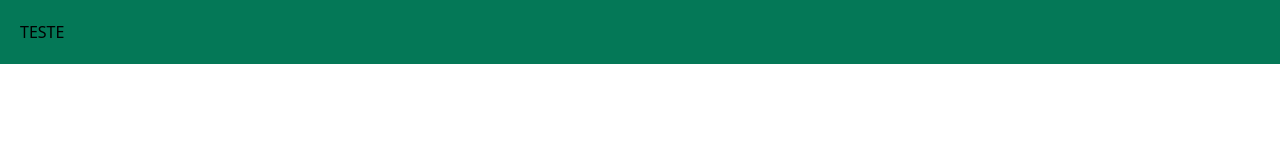
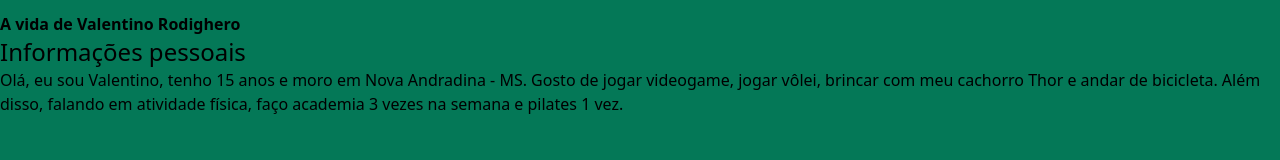
Before and after one commit to valentinorodighero/Portf-lio, a plain HTML site: page index.html in a window 1280 px wide. Drawn offline with nearby package versions, Linux system fonts and the light colour scheme.

Commit message:
testando tailwind

```diff
--- a/index.html
+++ b/index.html
@@ -6,7 +6,13 @@
     <title>Document</title>
     <link href="https://cdn.jsdelivr.net/npm/tailwindcss@2.2.19/dist/tailwind.min.css" rel="stylesheet" />
 </head>
-<body>
-    <h1 class="bg-green-700 p-5">TESTE</h1>
+<body class="bg-green-700">
+    <header class="mt-3">
+        <h1 class="text-white, text-4xl, font-bold">A vida de Valentino Rodighero</h1>
+    </header>
+    <main>
+        <h2 class="text-white, text-2xl">Informações pessoais</h2>
+        <p>Olá, eu sou Valentino, tenho 15 anos e moro em Nova Andradina - MS. Gosto de jogar videogame, jogar vôlei, brincar com meu cachorro Thor e andar de bicicleta. Além disso, falando em atividade física, faço academia 3 vezes na semana e pilates 1 vez.</p>
+    </main>
 </body>
 </html>
```
